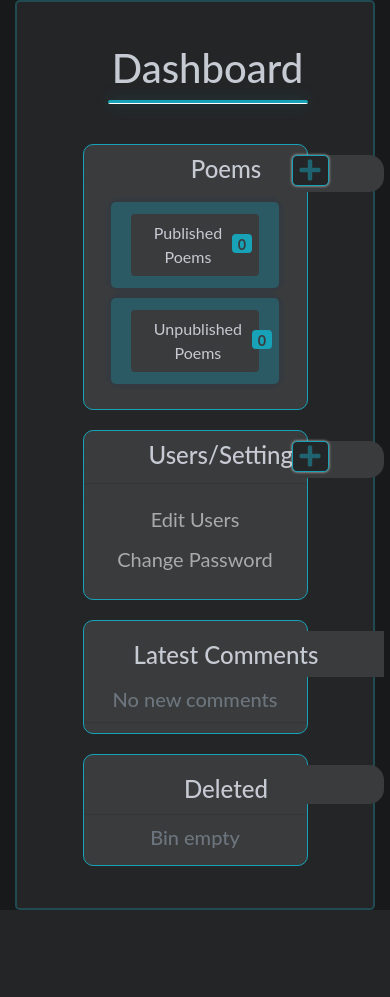
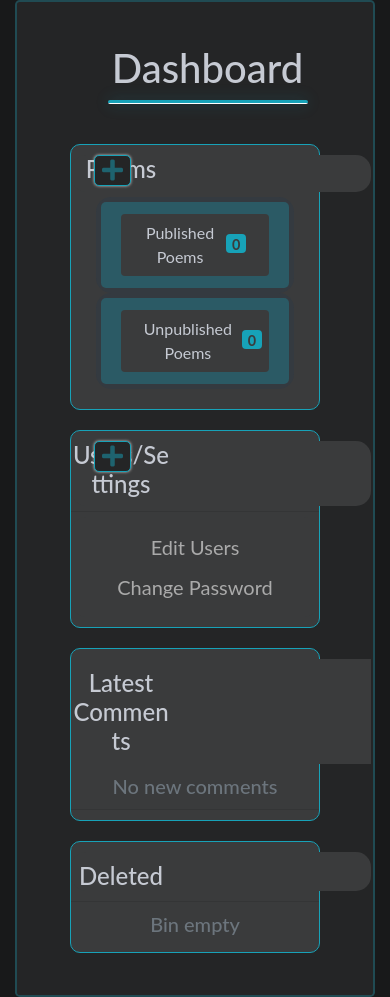
Before and after one commit to Dan2204/Phoenix-Poetry, a Flask app: page /dashboard in a window 390 px wide. Shown: the part 116-1113 px from the top of the page. Before the commit the page ends 1026 px from the top, so only its background shows below. Run offline with Flask 2, Linux system fonts and the light colour scheme; a user stored in the database is signed in; data comes from the database, SQL or seed files in the repository; data that the repository does not hold is empty; some libraries are stand-ins or nearby versions.

Commit message:
Layout adjustments test 3

```diff
--- a/mattsmentalhealthpoetry/static/css/dashboard.css
+++ b/mattsmentalhealthpoetry/static/css/dashboard.css
@@ -582,7 +582,28 @@
     }
 
     .admin-section-c {
-      max-width: 225px;
+      max-width: 250px;
+    }
+
+    #admin-icon {
+      /* color: var(--text-color); */
+      position: relative;
+      /* font-size: 1.6rem; */
+      width: 100px;
+    }
+
+    #admin-icon a {
+      /* margin-left: 30px; */
+      /* padding: 0 0px; */
+      /* border-radius: 5px; */
+      /* background-color: var(--bg-display); */
+      /* box-shadow: 0 0 3px #ccc; */
+      /* border: 1px solid var(--color-secondary); */
+      /* color: var(--text-color); */
+      /* color: var(--color-third); */
+      position: absolute;
+      top: 0px;
+      right: 40px;
     }
   }
 
```
